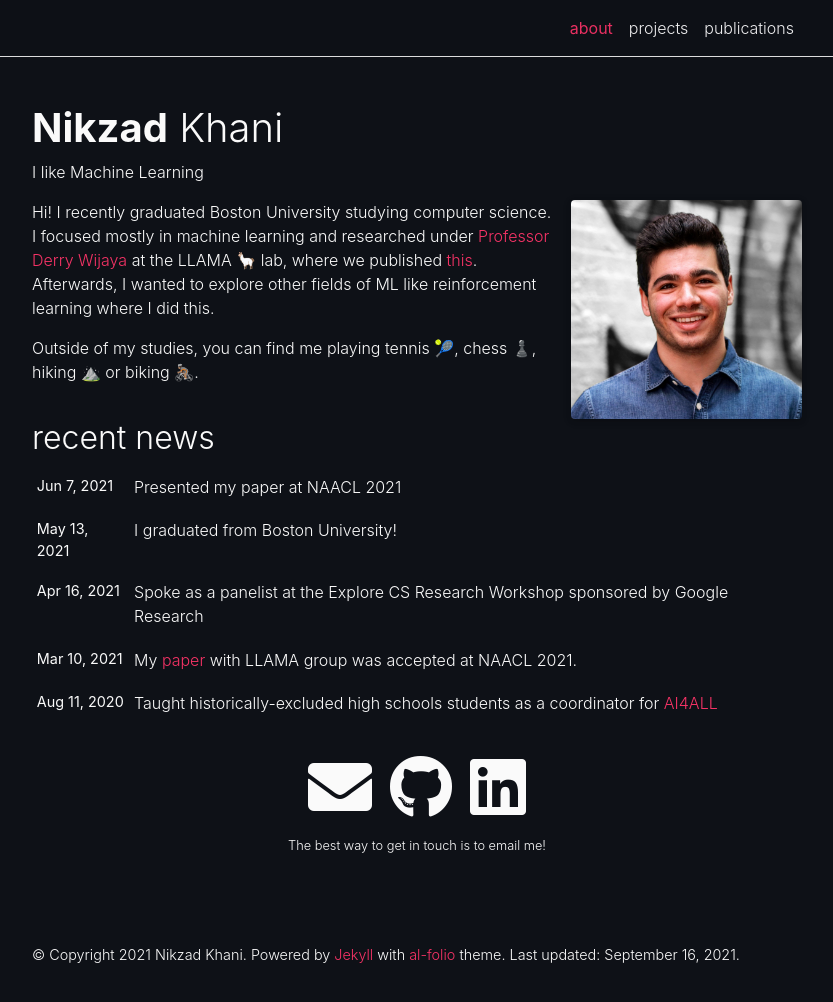
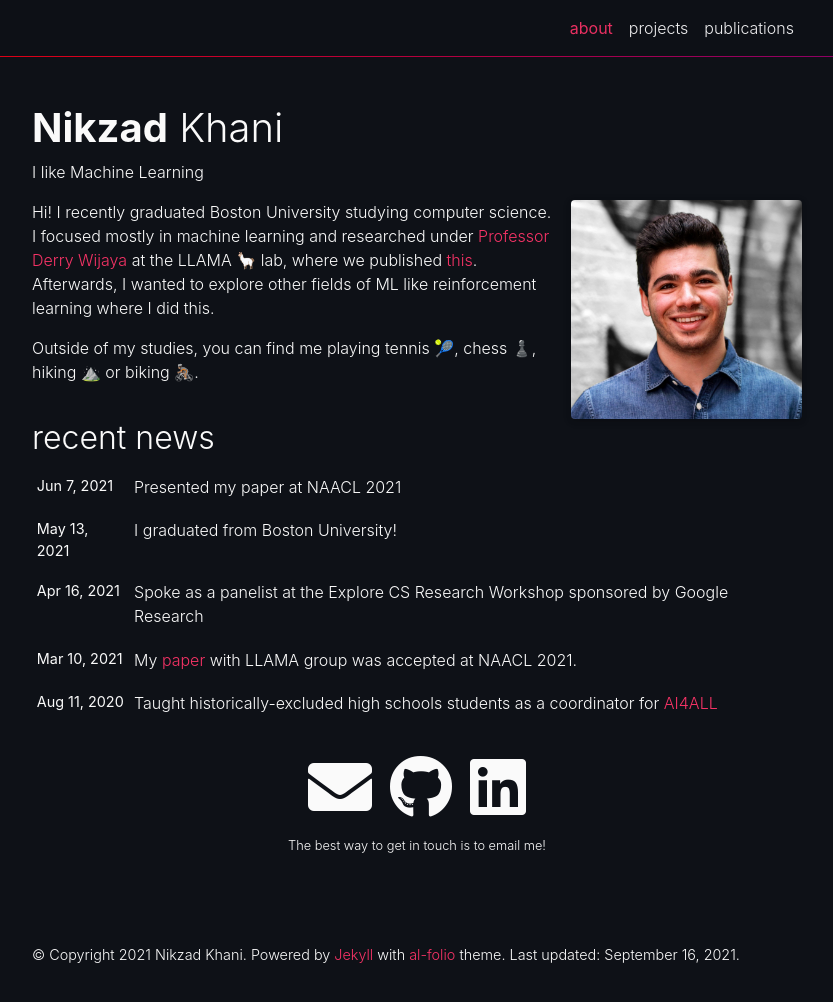
Before and after one commit to nikzadkhani/nikzadkhani.github.io, a Jekyll site: the page built from _pages/about.md, in a window 1280 px wide and 1005 px high. Shown: the top 1002 px of the window, without its empty margins (223-1056 px from the left). Built offline with Jekyll 4.4.1, drawn with Linux system fonts in a browser that asks for light colours; nearby versions of some CDN libraries; comment, search, counter and statistics services are not loaded; a style sheet for code colours, icons or effects is not loaded.

Commit message:
added gradient border

```diff
--- a/_sass/_base.scss
+++ b/_sass/_base.scss
@@ -92,9 +92,11 @@ blockquote {
 
 .navbar {
   box-shadow: none;
-  border-bottom: 1px solid $grey-color-light;
+  border-bottom: 1px solid transparent;
   // border-bottom: linear-gradient(to right, red purple);
+  border-image: linear-gradient(to right, red, purple);
   background-color: var(--global-bg-color);
+  border-image-slice: 0 0 1 0;
   // background: linear-gradient(to right, red, purple);
   opacity: 0.95;
 }
```
Also changed, not shown: 4 other files.
